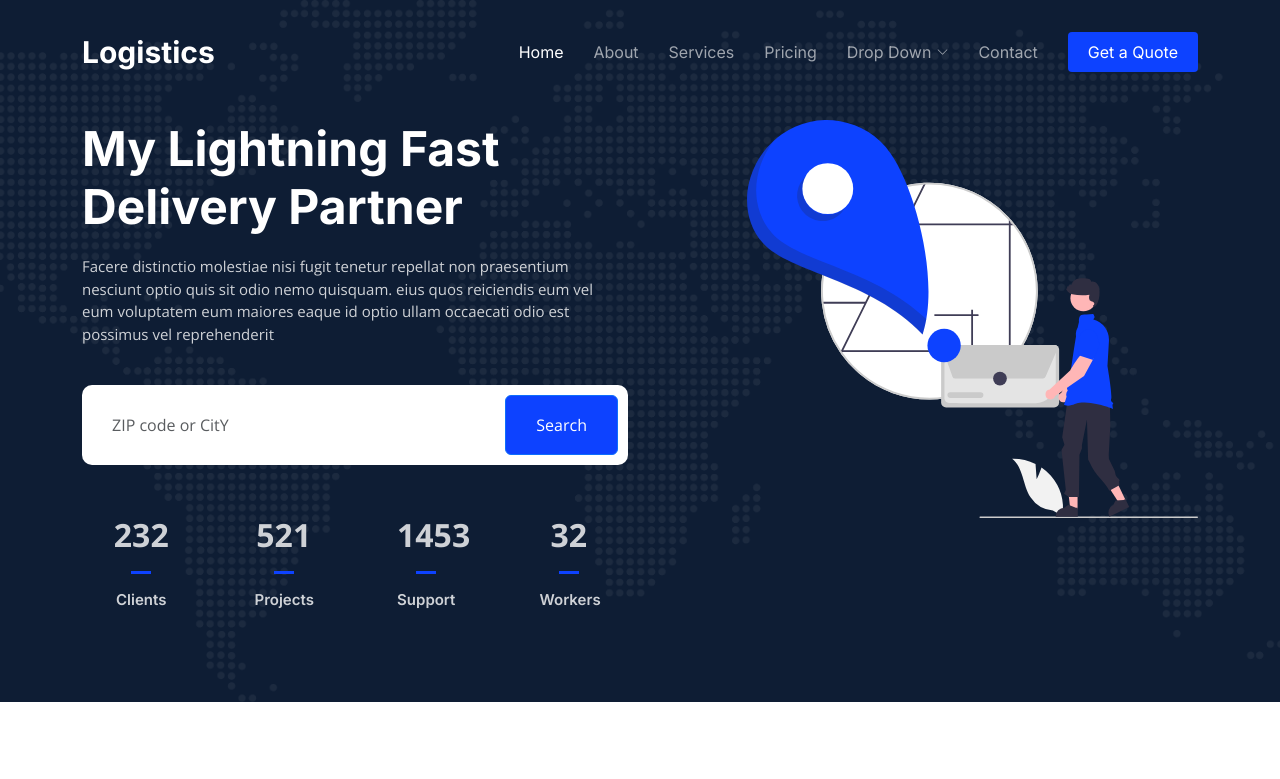
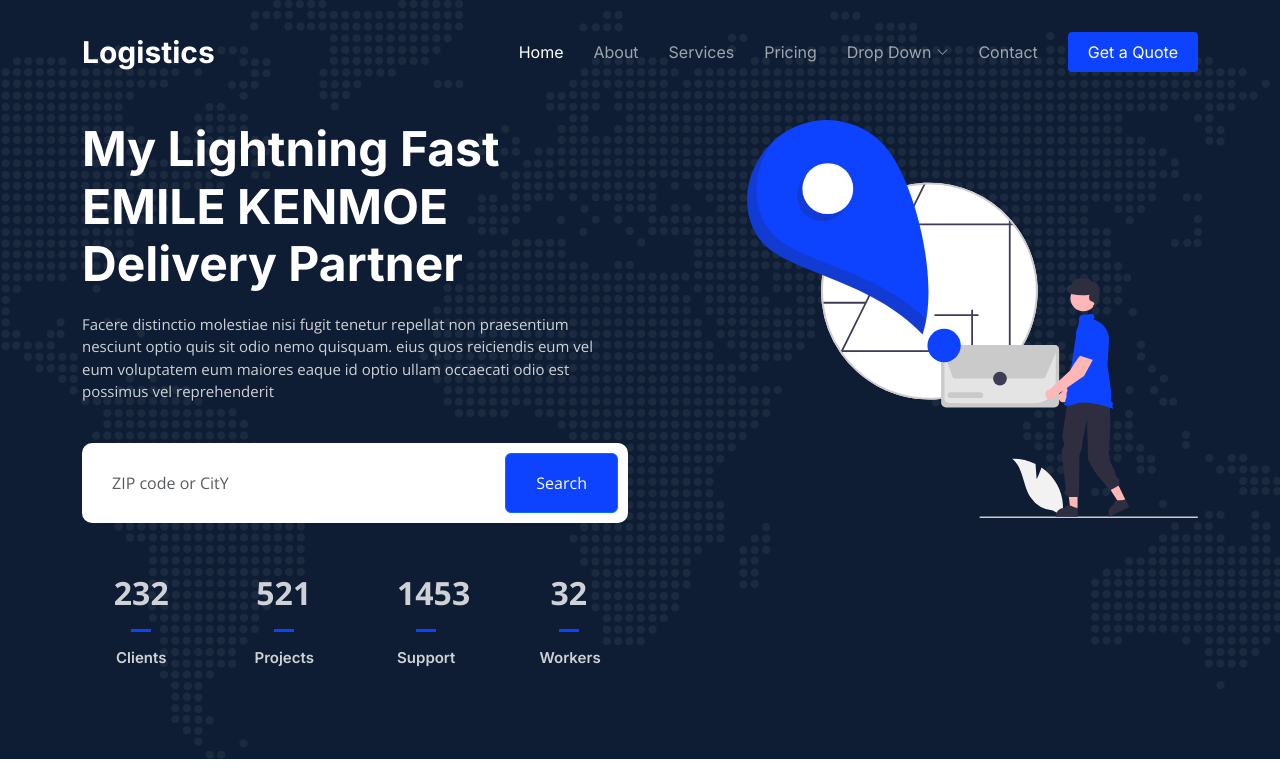
Before and after one commit to ekenmoe/aws-cicd-code, a plain HTML site: page index.html in a window 1280 px wide. Shown: the top 779 px of the page. Drawn offline with nearby package versions, Linux system fonts and the light colour scheme.

Commit message:
aws-cicd

```diff
--- a/index.html
+++ b/index.html
@@ -89,7 +89,7 @@
     <div class="container">
       <div class="row gy-4 d-flex justify-content-between">
         <div class="col-lg-6 order-2 order-lg-1 d-flex flex-column justify-content-center">
-          <h2 data-aos="fade-up">My Lightning Fast Delivery Partner</h2>
+          <h2 data-aos="fade-up">My Lightning Fast EMILE KENMOE Delivery Partner</h2>
           <p data-aos="fade-up" data-aos-delay="100">Facere distinctio molestiae nisi fugit tenetur repellat non praesentium nesciunt optio quis sit odio nemo quisquam. eius quos reiciendis eum vel eum voluptatem eum maiores eaque id optio ullam occaecati odio est possimus vel reprehenderit</p>
 
           <form action="#" class="form-search d-flex align-items-stretch mb-3" data-aos="fade-up" data-aos-delay="200">
```
